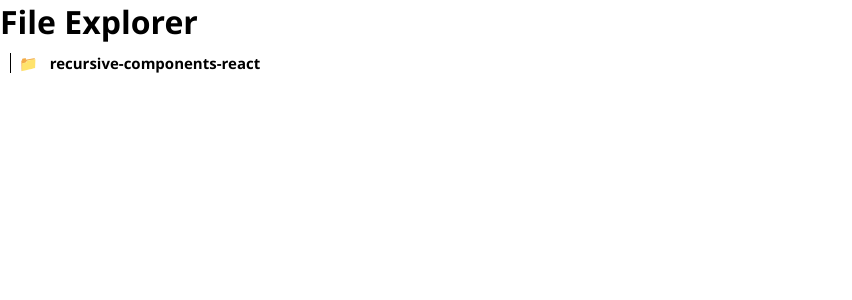
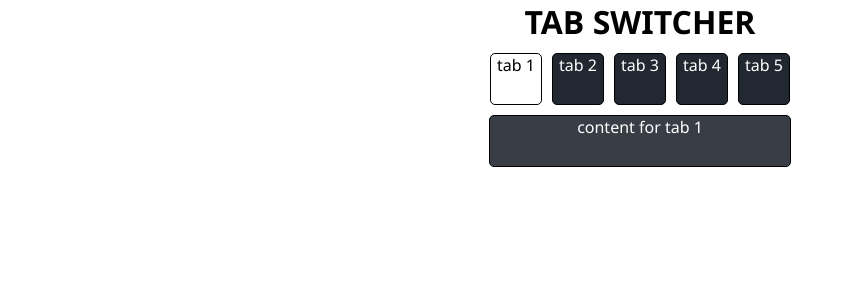
Before and after one commit to sudhirrathod03/MACHINE-CODING, a React (Vite) app in the folder frontend/: page / in a window 1280 px wide. Shown: the top 300 px of the page, without its empty margins (0-852 px from the left). Built offline with nearby package versions, Linux system fonts and the light colour scheme.

Commit message:
Implement Tab Swicher

```diff
--- a/frontend/src/App.jsx
+++ b/frontend/src/App.jsx
@@ -16,11 +16,11 @@ import MultiStep from "./components/multistep/MultiStep";
 import ProgressBar from "./components/progressbar/ProgressBar";
 import FileExplorer from "./components/fileExplorer/FileExplorer";
 import data from "./service/fileData.json";
+import Tab from "./components/tab/Tab";
 function App() {
   return (
     <>
-          <h1>File Explorer</h1>
-      <FileExplorer fileData={data} />
+      <Tab/>
     </>
   );
 }
--- /dev/null
+++ b/frontend/src/components/tab/Tab.jsx
@@ -0,0 +1,41 @@
+import React, { useState } from "react";
+import styles from "./tab.module.css";
+function Tab() {
+  const [currentTab, setCurrentTab] = useState(0);
+
+  const data = Array.from({ length: 5 }, (_, idx) => ({
+    id: idx,
+    content: `content for tab ${idx + 1}`,
+    tabNo: `tab ${idx + 1}`,
+  }));
+
+  const handleTabs = (idx) => {
+    setCurrentTab(idx);
+  };
+
+  return (
+    <>
+      <div className={styles.tabmainContainer}>
+        <h1>TAB SWITCHER</h1>
+        <div className={styles.tabContainer}>
+          {data.map((tabs, idx) => (
+            <div
+              onClick={() => handleTabs(tabs.id)}
+              className={`${styles.tabs} ${currentTab === idx ? styles.active : ""}`}
+              key={tabs.id}
+            >
+              {" "}
+              {tabs.tabNo}{" "}
+            </div>
+          ))}
+        </div>
+
+        <div className={styles.contents}>
+          <p> {data[currentTab].content} </p>
+        </div>
+      </div>
+    </>
+  );
+}
+
+export default Tab;
--- /dev/null
+++ b/frontend/src/components/tab/tab.module.css
@@ -0,0 +1,39 @@
+.tabmainContainer {
+  display: flex;
+  flex-direction: column;
+  height: 80vh;
+  align-items: center;
+}
+
+.tabContainer {
+  display: flex;
+  justify-content: center;
+  gap: 10px;
+  padding: 10px;
+}
+
+.tabs {
+  height: 50px;
+  width: 50px;
+  border: 1px solid black;
+  text-align: center;
+  cursor: pointer;
+  background-color: #222831;
+  color: white;
+  border-radius: 5px;
+}
+.contents {
+  border: 1px solid black;
+  text-align: center;
+  width: 300px;
+  height: 50px;
+  border-radius: 5px;
+  color: white;
+  background-color:  #393E46;
+}
+
+.active {
+  background-color:white;
+  color: black;
+
+}
```
